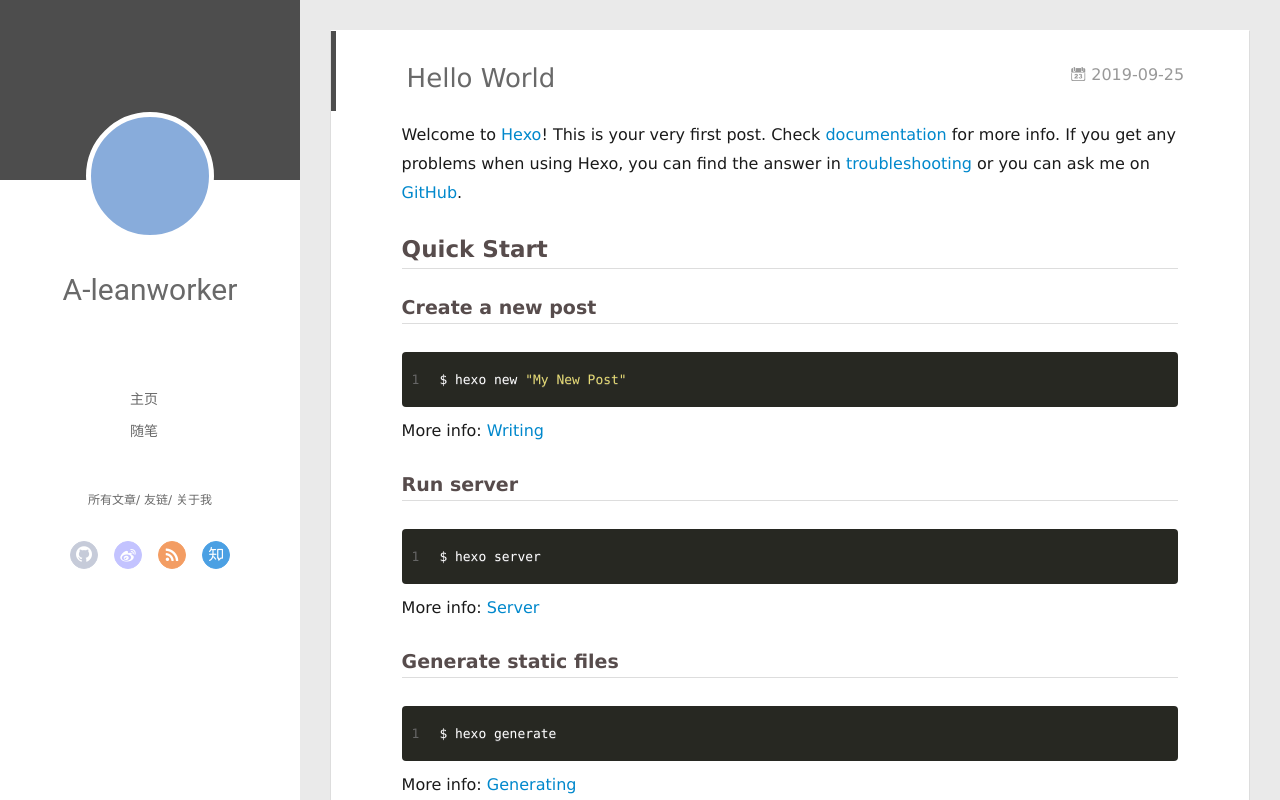
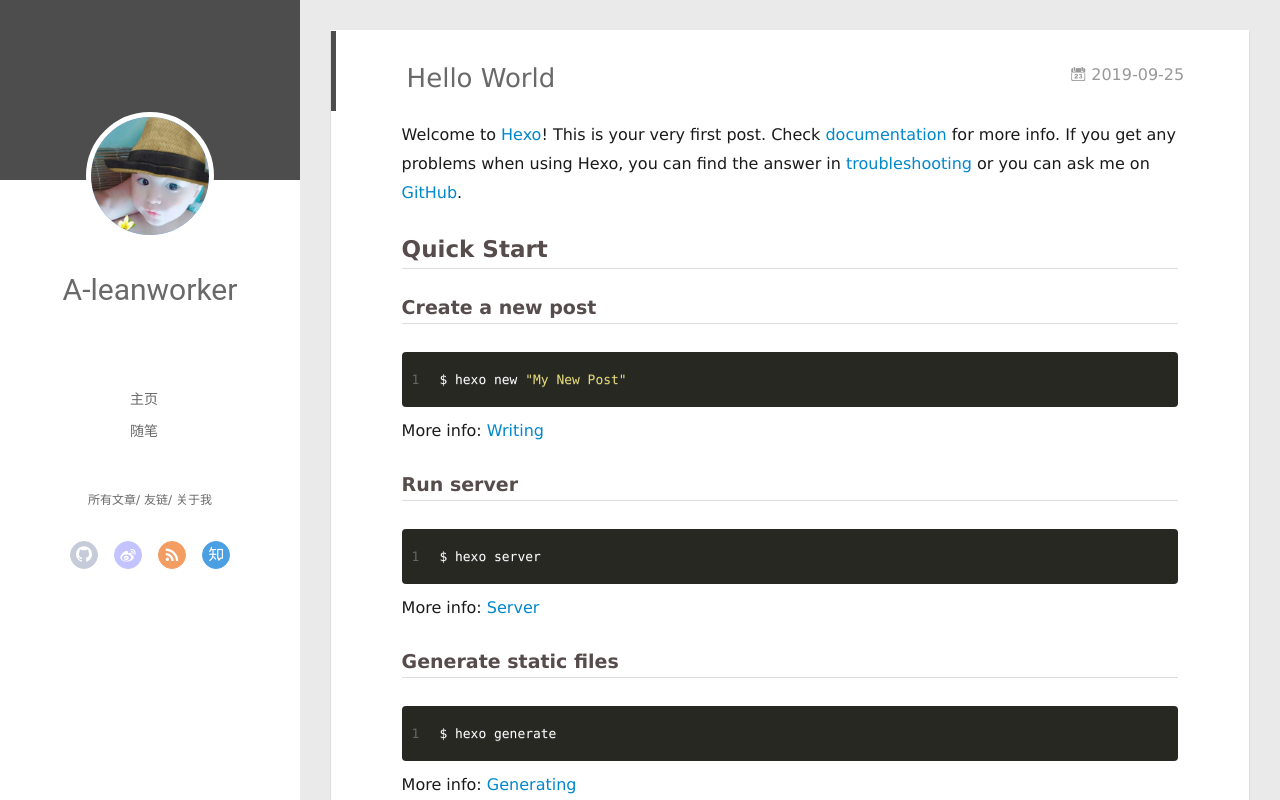
Before and after one commit to A-leanworker/A-leanworker.github.io, a plain HTML site: page 2019/09/25/hello-world/index.html in a window 1280 px wide. Drawn offline with Linux system fonts and the light colour scheme.

Commit message:
Site updated: 2019-09-28 11:39:40

```diff
--- a/2019/09/25/hello-world/index.html
+++ b/2019/09/25/hello-world/index.html
@@ -47,7 +47,7 @@
 <div class="intrude-less">
 	<header id="header" class="inner">
 		<a href="/" class="profilepic">
-			<img src="" class="js-avatar">
+			<img src="/img/touxiang.jpg" class="js-avatar">
 		</a>
 		<hgroup>
 		  <h1 class="header-author"><a href="/">A-leanworker</a></h1>
@@ -105,7 +105,7 @@
 	<div class="intrude-less">
 		<header id="header" class="inner">
 			<div class="profilepic">
-				<img src="" class="js-avatar">
+				<img src="/img/touxiang.jpg" class="js-avatar">
 			</div>
 			<hgroup>
 			  <h1 class="header-author js-header-author">A-leanworker</h1>
```
Also changed, not shown: 2019/09/27/myblog/index.html (+2 -2 lines), 2019/09/28/newname/index.html (+2 -2 lines), archives/2019/09/index.html (+2 -2 lines), archives/2019/index.html (+2 -2 lines), archives/index.html (+2 -2 lines), index.html (+2 -2 lines), img/touxiang.jpg (added).
